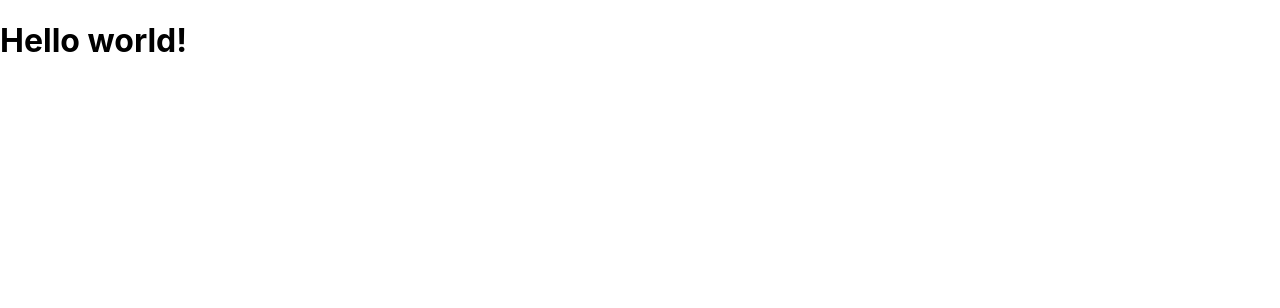
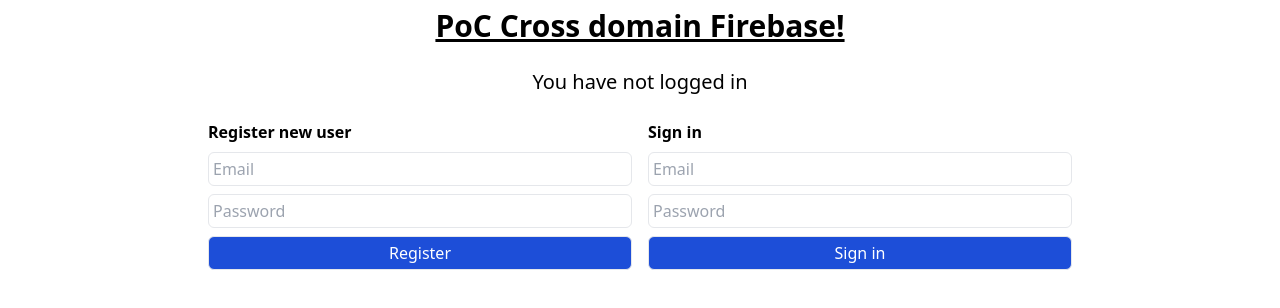
Before and after one commit to Pepewitch/poc-cross-domain-firebase, a Next.js app in the folder frontend/: page / in a window 1280 px wide. Shown: the top 308 px of the page. Built offline with nearby package versions, Linux system fonts and the light colour scheme; no server answers.

Commit message:
implement signin with firebase

```diff
--- /dev/null
+++ b/frontend/constants/firebase.ts
@@ -0,0 +1,19 @@
+// Import the functions you need from the SDKs you need
+import { initializeApp } from "firebase/app";
+import { getAuth } from "firebase/auth";
+
+// Your web app's Firebase configuration
+// For Firebase JS SDK v7.20.0 and later, measurementId is optional
+const firebaseConfig = {
+  apiKey: "AIzaSyDWce4Catb6RvxNoM7OqlBYokQutnhSH4o",
+  authDomain: "poc-cross-domain-firebase.firebaseapp.com",
+  projectId: "poc-cross-domain-firebase",
+  storageBucket: "poc-cross-domain-firebase.appspot.com",
+  messagingSenderId: "485336828550",
+  appId: "1:485336828550:web:758171cf2394888d4c9f07",
+  measurementId: "G-BQB27Z7QHL",
+};
+
+// Initialize Firebase
+export const app = initializeApp(firebaseConfig);
+export const auth = getAuth(app);
--- a/frontend/package.json
+++ b/frontend/package.json
@@ -9,10 +9,13 @@
     "lint": "next lint"
   },
   "dependencies": {
+    "autoprefixer": "^10.4.8",
     "firebase": "^9.9.1",
     "next": "12.2.3",
+    "postcss": "^8.4.14",
     "react": "18.2.0",
-    "react-dom": "18.2.0"
+    "react-dom": "18.2.0",
+    "tailwindcss": "^3.1.7"
   },
   "devDependencies": {
     "@types/react": "^18.0.15",
--- a/frontend/pages/index.tsx
+++ b/frontend/pages/index.tsx
@@ -1,7 +1,155 @@
+import {
+  signInWithEmailAndPassword,
+  User,
+  createUserWithEmailAndPassword,
+} from "firebase/auth";
+import { useEffect, useState } from "react";
+import { auth } from "../constants/firebase";
+
+const Signup = () => {
+  const [email, setEmail] = useState("");
+  const [password, setPassword] = useState("");
+  const [loading, setLoading] = useState(false);
+  const signup = async () => {
+    setLoading(true);
+    try {
+      await createUserWithEmailAndPassword(auth, email, password);
+      setEmail("");
+      setPassword("");
+      alert(`Register ${email} successful!`);
+    } catch (error) {
+      alert(error.message);
+    } finally {
+      setLoading(false);
+    }
+  };
+  return (
+    <form
+      className="flex p-2 flex-col"
+      onSubmit={(e) => {
+        e.preventDefault();
+        signup();
+      }}
+    >
+      <h1 className="mb-2 font-bold">Register new user</h1>
+      <input
+        className="p-1 border mb-2 rounded-md"
+        disabled={loading}
+        value={email}
+        placeholder="Email"
+        onChange={(e) => setEmail(e.target.value)}
+      />
+      <input
+        className="p-1 border mb-2 rounded-md"
+        disabled={loading}
+        value={password}
+        type="password"
+        placeholder="Password"
+        onChange={(e) => setPassword(e.target.value)}
+      />
+      <button
+        disabled={loading}
+        type="submit"
+        className="p-1 border text-white bg-blue-700 rounded-md"
+      >
+        {loading ? "Registering..." : "Register"}
+      </button>
+    </form>
+  );
+};
+
+const Signin = () => {
+  const [email, setEmail] = useState("");
+  const [password, setPassword] = useState("");
+  const [loading, setLoading] = useState(false);
+  const signin = async () => {
+    setLoading(true);
+    try {
+      await signInWithEmailAndPassword(auth, email, password);
+      setEmail("");
+      setPassword("");
+      alert(`Sign in as ${email} successful!`);
+    } catch (error) {
+      alert(error.message);
+    } finally {
+      setLoading(false);
+    }
+  };
+  return (
+    <form
+      className="flex p-2 flex-col"
+      onSubmit={(e) => {
+        e.preventDefault();
+        signin();
+      }}
+    >
+      <h1 className="mb-2 font-bold">Sign in</h1>
+      <input
+        className="p-1 border mb-2 rounded-md"
+        disabled={loading}
+        value={email}
+        placeholder="Email"
+        onChange={(e) => setEmail(e.target.value)}
+      />
+      <input
+        className="p-1 border mb-2 rounded-md"
+        disabled={loading}
+        value={password}
+        type="password"
+        placeholder="Password"
+        onChange={(e) => setPassword(e.target.value)}
+      />
+      <button
+        disabled={loading}
+        type="submit"
+        className="p-1 border text-white bg-blue-700 rounded-md"
+      >
+        {loading ? "Signing in..." : "Sign in"}
+      </button>
+    </form>
+  );
+};
+
 export default function Home() {
+  const [currentUser, setCurrentUser] = useState<User>(null);
+  useEffect(() => {
+    auth.onAuthStateChanged((user) => {
+      setCurrentUser(user);
+    });
+  }, []);
   return (
-    <div>
-      <h1>Hello world!</h1>
+    <div className="flex p-2 flex-col items-center max-w-4xl mx-auto">
+      <h1 className="text-3xl font-bold underline mb-6">
+        PoC Cross domain Firebase!
+      </h1>
+      <p className="mb-4 text-xl">
+        {currentUser ? (
+          <>
+            You logged in with{" "}
+            <span className="text-red-700 font-bold underline">
+              {currentUser.email}
+            </span>
+          </>
+        ) : (
+          "You have not logged in"
+        )}
+      </p>
+      {!!currentUser && (
+        <button
+          className="bg-red-700 text-white rounded-md p-2 w-48 mb-6"
+          onClick={() => auth.signOut()}
+        >
+          Logout
+        </button>
+      )}
+      <div className="grid w-full grid-cols-2">
+        <div >
+          <Signup />
+        </div>
+        <div >
+          <Signin />
+        </div>
+      </div>
     </div>
   );
 }
--- /dev/null
+++ b/frontend/postcss.config.js
@@ -0,0 +1,6 @@
+module.exports = {
+  plugins: {
+    tailwindcss: {},
+    autoprefixer: {},
+  },
+}
--- a/frontend/styles/globals.css
+++ b/frontend/styles/globals.css
@@ -1,26 +1,3 @@
-html,
-body {
-  padding: 0;
-  margin: 0;
-  font-family: -apple-system, BlinkMacSystemFont, Segoe UI, Roboto, Oxygen,
-    Ubuntu, Cantarell, Fira Sans, Droid Sans, Helvetica Neue, sans-serif;
-}
-
-a {
-  color: inherit;
-  text-decoration: none;
-}
-
-* {
-  box-sizing: border-box;
-}
-
-@media (prefers-color-scheme: dark) {
-  html {
-    color-scheme: dark;
-  }
-  body {
-    color: white;
-    background: black;
-  }
-}
+@tailwind base;
+@tailwind components;
+@tailwind utilities;
--- /dev/null
+++ b/frontend/tailwind.config.js
@@ -0,0 +1,11 @@
+/** @type {import('tailwindcss').Config} */
+module.exports = {
+  content: [
+    "./pages/**/*.{js,ts,jsx,tsx}",
+    "./components/**/*.{js,ts,jsx,tsx}",
+  ],
+  theme: {
+    extend: {},
+  },
+  plugins: [],
+}
```
Also changed, not shown: 1 other file (tests, documents, lock files or other folders).
